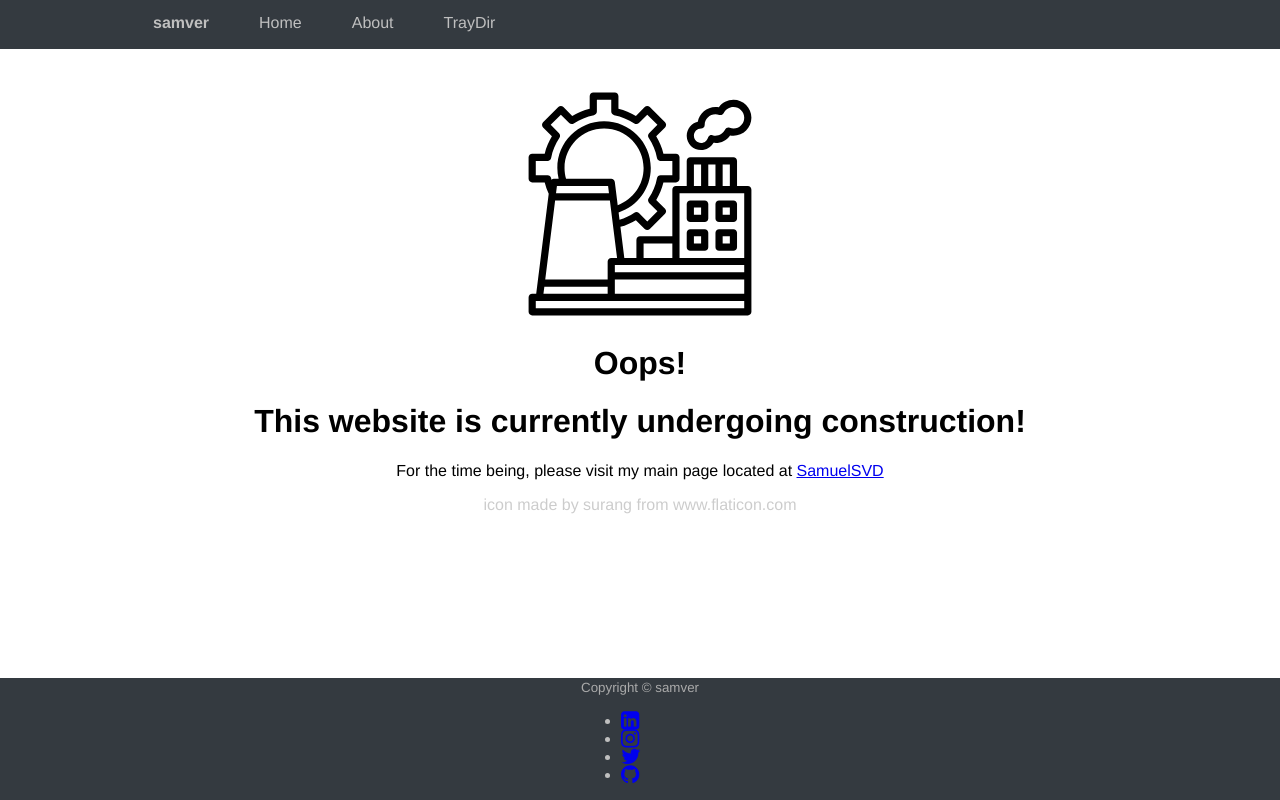
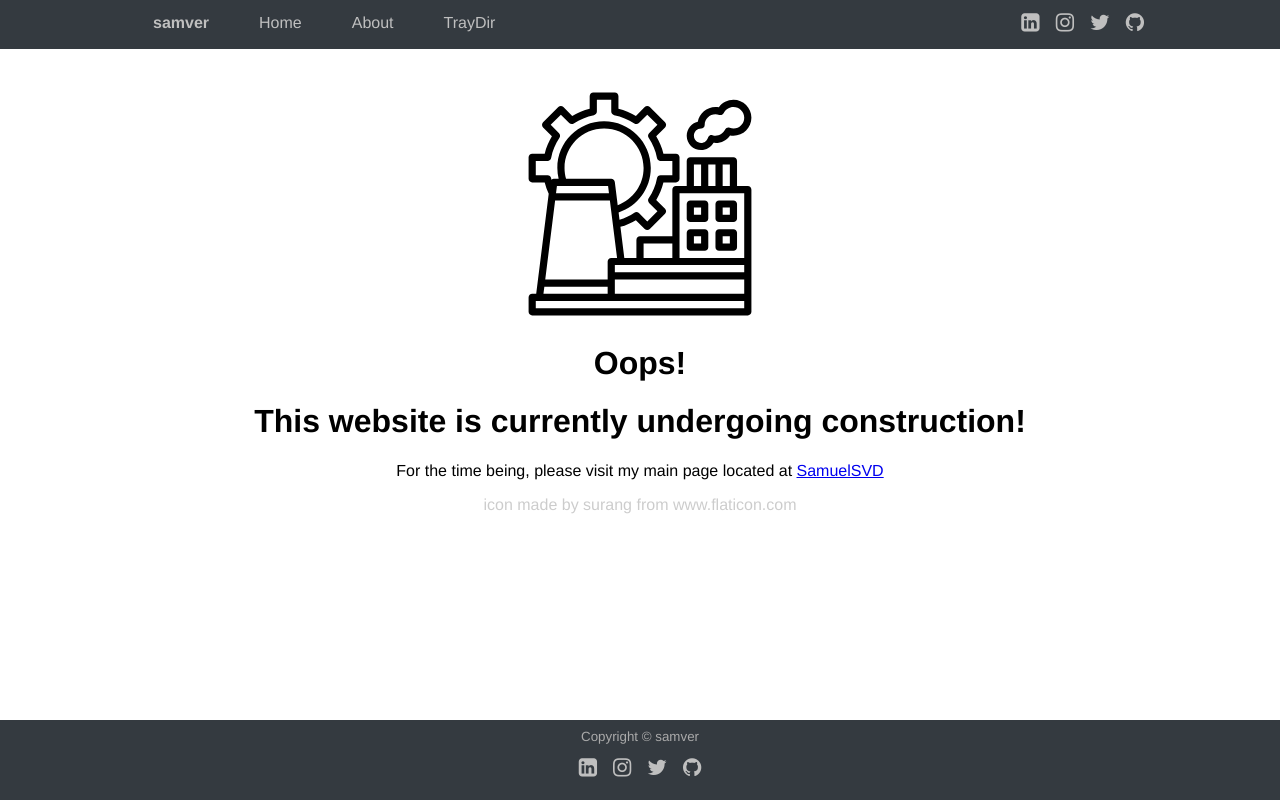
Before and after one commit to SamuelSVD/samver, an Angular app: page /under-construction in a window 1280 px wide. Built offline with nearby package versions, Linux system fonts and the light colour scheme.

Commit message:
Fixed social media menu in header and footer. Publish to website

```diff
--- a/src/svd/footer/svd-footer/svd-footer.component.html
+++ b/src/svd/footer/svd-footer/svd-footer.component.html
@@ -1,10 +1,6 @@
-<div class="text-center footer">
+<div class="align-center footer">
   <div class='container'>
     <small>Copyright &copy; samver</small>
-    <nav class="navbar navbar-expand-lg theme-color-box bg-dark">
-        <div class="navbar-collapse">
-            <svd-social-media-header></svd-social-media-header>
-        </div>
-    </nav>
+    <svd-social-media-header></svd-social-media-header>
   </div>
 </div>
--- a/src/svd/header/svd-header/svd-header.component.css
+++ b/src/svd/header/svd-header/svd-header.component.css
@@ -57,6 +57,9 @@ label {
     .navbar-main {
         margin-right: -100px;
     }
+    .navbar-hide {
+        display: none;
+    }
     .navbar label {
         display: block;
         padding: 15px 20px;
--- a/src/svd/header/svd-header/svd-header.component.html
+++ b/src/svd/header/svd-header/svd-header.component.html
@@ -18,5 +18,8 @@
         </a>
       </ul>
     </div>
+    <div class='navbar-flex navbar-hide float-right theme-color-box'>
+      <svd-social-media-header></svd-social-media-header>
+    </div>
   </div>
 </div>
--- a/src/svd/header/svd-header/svd-header.component.ts
+++ b/src/svd/header/svd-header/svd-header.component.ts
@@ -7,7 +7,7 @@ import { Component, OnInit } from '@angular/core';
 })
 export class SvdHeaderComponent implements OnInit {
 
-  private showMenu: boolean = false;
+  public showMenu: boolean = false;
 
   constructor() { }
 
--- a/src/svd/header/svd-social-media-header/svd-social-media-header.component.css
+++ b/src/svd/header/svd-social-media-header/svd-social-media-header.component.css
@@ -0,0 +1,29 @@
+div {
+    display: flex;
+    min-height: 49px;
+}
+a {
+    color: #bfbfbf;
+}
+a:link, a:visited {
+    padding: 14px 8px;
+    text-align: center;
+    text-decoration: none;
+}
+
+a:hover, a:active {
+    color: #cfcfcf;
+    background: #444a50;
+}
+ul {
+    display: flex;
+    list-style-type: none;
+    padding: 0;
+    margin: 0;
+}
+li {
+    display: flex;
+    list-style-type: none;
+    padding: 0;
+    margin: 0;
+}
--- a/src/svd/header/svd-social-media-header/svd-social-media-header.component.html
+++ b/src/svd/header/svd-social-media-header/svd-social-media-header.component.html
@@ -1,5 +1,7 @@
-<ul class="nav navbar-nav ml-auto">
+<div>
+<ul>
   <li *ngFor='let socialMediaItem of socialMedia.list'>
     <a href={{socialMediaItem.URL}} class='nav-link'><i class={{getSocialMediaClass(socialMediaItem.Name)}}></i></a>
   </li>
 </ul>
+</div>
```
Also changed, not shown: 5 other files (tests, documents, lock files or other folders).
